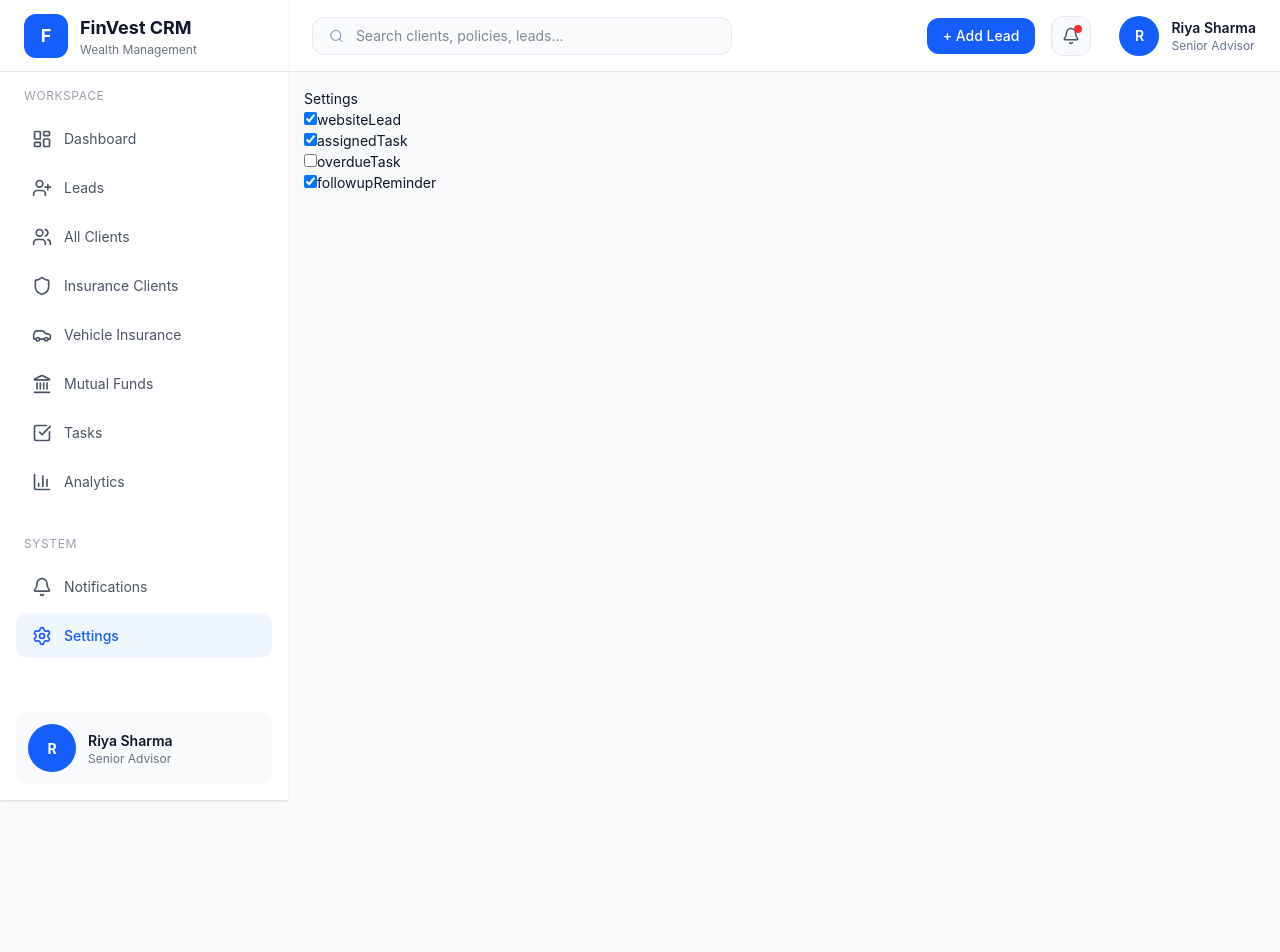
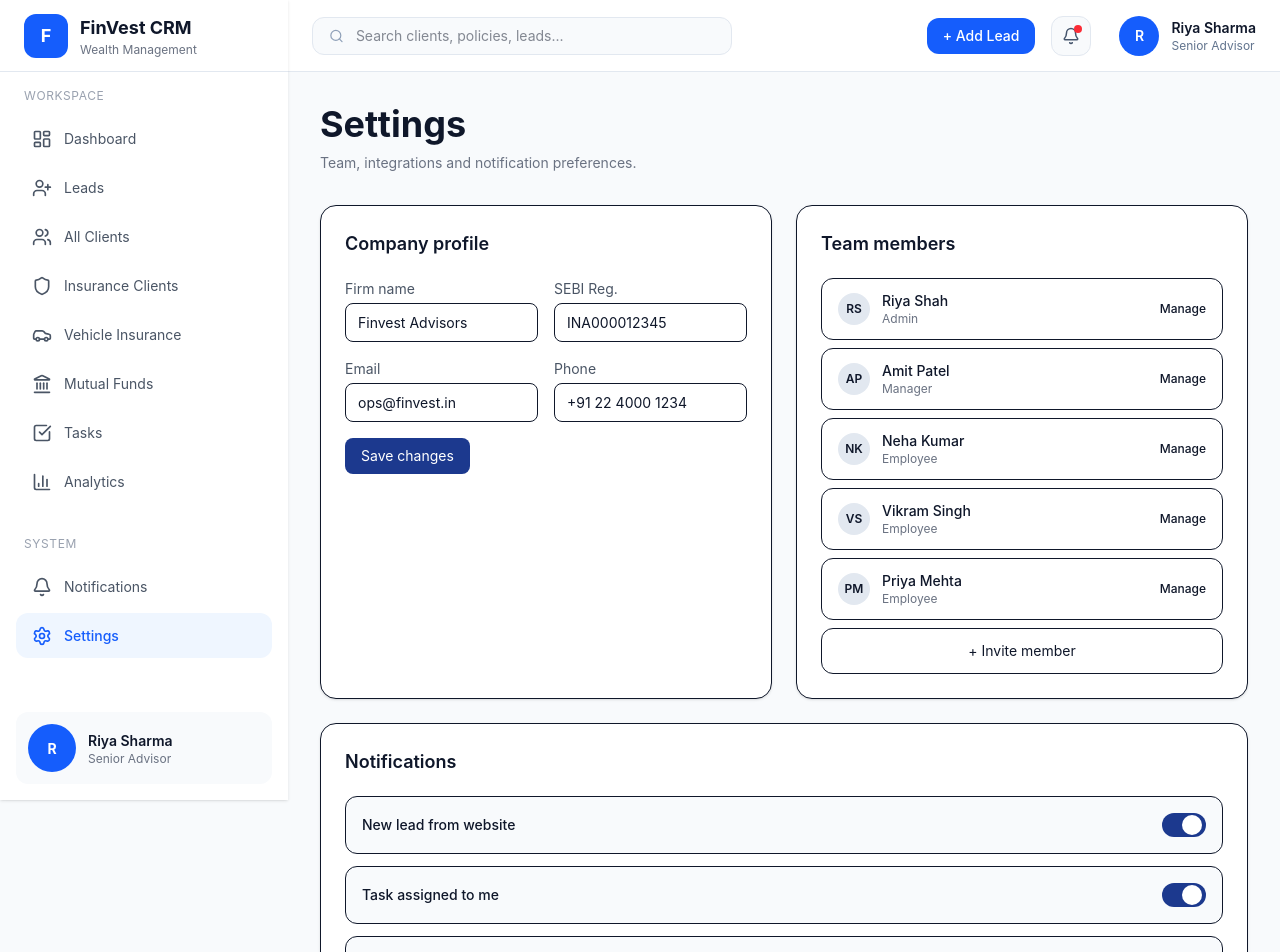
Before and after one commit to dhanlaxmicrm1-maker/crm-front, a React (Vite) app: page /settings in a window 1280 px wide. Shown: the top 952 px of the page. Before the commit the page ends 800 px from the top, so only its background shows below. Built offline with nearby package versions, Linux system fonts and the light colour scheme.

Commit message:
Update Settings.tsx

```diff
--- a/src/pages/Settings.tsx
+++ b/src/pages/Settings.tsx
@@ -1,43 +1,257 @@
 import { useState } from "react";
 
-type SettingsType = {
-  websiteLead: boolean;
-  assignedTask: boolean;
-  overdueTask: boolean;
-  followupReminder: boolean;
-};
-
 export default function Settings() {
-  const [settings, setSettings] = useState<SettingsType>({
+  const [notifications, setNotifications] = useState({
     websiteLead: true,
     assignedTask: true,
-    overdueTask: false,
-    followupReminder: true,
+    overdueTask: true,
+    followupReminder: false,
   });
 
-  const toggle = (key: keyof SettingsType) => {
-    setSettings((prev) => ({
+  const toggle = (key: keyof typeof notifications) => {
+    setNotifications((prev) => ({
       ...prev,
       [key]: !prev[key],
     }));
   };
 
+  const teamMembers = [
+    {
+      initials: "RS",
+      name: "Riya Shah",
+      role: "Admin",
+    },
+    {
+      initials: "AP",
+      name: "Amit Patel",
+      role: "Manager",
+    },
+    {
+      initials: "NK",
+      name: "Neha Kumar",
+      role: "Employee",
+    },
+    {
+      initials: "VS",
+      name: "Vikram Singh",
+      role: "Employee",
+    },
+    {
+      initials: "PM",
+      name: "Priya Mehta",
+      role: "Employee",
+    },
+  ];
+
   return (
-    <div className="p-4">
-      <h2>Settings</h2>
+    <div className="p-8 bg-slate-50 min-h-screen">
 
-      {Object.keys(settings).map((key) => (
-        <div key={key}>
-          <label>
-            <input
-              type="checkbox"
-              checked={settings[key as keyof SettingsType]}
-              onChange={() => toggle(key as keyof SettingsType)}
-            />
-            {key}
-          </label>
+      {/* Header */}
+
+      <div className="mb-8">
+
+        <h1 className="text-4xl font-bold">
+          Settings
+        </h1>
+
+        <p className="text-gray-500 mt-2">
+          Team, integrations and notification preferences.
+        </p>
+
+      </div>
+
+      {/* Top Section */}
+
+      <div className="grid grid-cols-1 xl:grid-cols-2 gap-6">
+
+        {/* Company Profile */}
+
+        <div className="bg-white rounded-2xl border p-6 shadow-sm">
+
+          <h2 className="font-semibold text-lg mb-5">
+            Company profile
+          </h2>
+
+          <div className="grid grid-cols-2 gap-4">
+
+            <div>
+              <label className="text-sm text-gray-600">
+                Firm name
+              </label>
+
+              <input
+                className="w-full border rounded-lg px-3 py-2 mt-1"
+                defaultValue="Finvest Advisors"
+              />
+            </div>
+
+            <div>
+              <label className="text-sm text-gray-600">
+                SEBI Reg.
+              </label>
+
+              <input
+                className="w-full border rounded-lg px-3 py-2 mt-1"
+                defaultValue="INA000012345"
+              />
+            </div>
+
+            <div>
+              <label className="text-sm text-gray-600">
+                Email
+              </label>
+
+              <input
+                className="w-full border rounded-lg px-3 py-2 mt-1"
+                defaultValue="ops@finvest.in"
+              />
+            </div>
+
+            <div>
+              <label className="text-sm text-gray-600">
+                Phone
+              </label>
+
+              <input
+                className="w-full border rounded-lg px-3 py-2 mt-1"
+                defaultValue="+91 22 4000 1234"
+              />
+            </div>
+
+          </div>
+
+          <button className="mt-4 bg-blue-900 text-white px-4 py-2 rounded-lg text-sm">
+            Save changes
+          </button>
+
         </div>
-      ))}
+
+        {/* Team Members */}
+
+        <div className="bg-white rounded-2xl border p-6 shadow-sm">
+
+          <h2 className="font-semibold text-lg mb-5">
+            Team members
+          </h2>
+
+          <div className="space-y-2">
+
+            {teamMembers.map((member, index) => (
+
+              <div
+                key={index}
+                className="flex justify-between items-center border rounded-xl px-4 py-3"
+              >
+
+                <div className="flex items-center gap-3">
+
+                  <div className="h-8 w-8 rounded-full bg-slate-200 flex items-center justify-center text-xs font-semibold">
+                    {member.initials}
+                  </div>
+
+                  <div>
+
+                    <p className="font-medium text-sm">
+                      {member.name}
+                    </p>
+
+                    <p className="text-xs text-gray-500">
+                      {member.role}
+                    </p>
+
+                  </div>
+
+                </div>
+
+                <button className="text-xs font-medium">
+                  Manage
+                </button>
+
+              </div>
+
+            ))}
+
+            <button className="w-full border rounded-xl py-3 text-sm hover:bg-slate-50">
+              + Invite member
+            </button>
+
+          </div>
+
+        </div>
+
+      </div>
+
+      {/* Notifications */}
+
+      <div className="mt-6 bg-white rounded-2xl border p-6 shadow-sm">
+
+        <h2 className="font-semibold text-lg mb-5">
+          Notifications
+        </h2>
+
+        <div className="space-y-3">
+
+          {[
+            {
+              label: "New lead from website",
+              key: "websiteLead",
+            },
+            {
+              label: "Task assigned to me",
+              key: "assignedTask",
+            },
+            {
+              label: "Task overdue",
+              key: "overdueTask",
+            },
+            {
+              label: "Daily follow-up reminder",
+              key: "followupReminder",
+            },
+          ].map((item) => (
+
+            <div
+              key={item.key}
+              className="flex justify-between items-center bg-slate-50 border rounded-xl px-4 py-4"
+            >
+
+              <span className="text-sm font-medium">
+                {item.label}
+              </span>
+
+              <button
+                onClick={() =>
+                  toggle(item.key as keyof typeof notifications)
+                }
+                className={`relative inline-flex h-6 w-11 items-center rounded-full transition ${
+                  notifications[
+                    item.key as keyof typeof notifications
+                  ]
+                    ? "bg-blue-900"
+                    : "bg-slate-300"
+                }`}
+              >
+
+                <span
+                  className={`inline-block h-5 w-5 transform rounded-full bg-white transition ${
+                    notifications[
+                      item.key as keyof typeof notifications
+                    ]
+                      ? "translate-x-5"
+                      : "translate-x-1"
+                  }`}
+                />
+
+              </button>
+
+            </div>
+
+          ))}
+
+        </div>
+
+      </div>
+
     </div>
   );
 }
```
